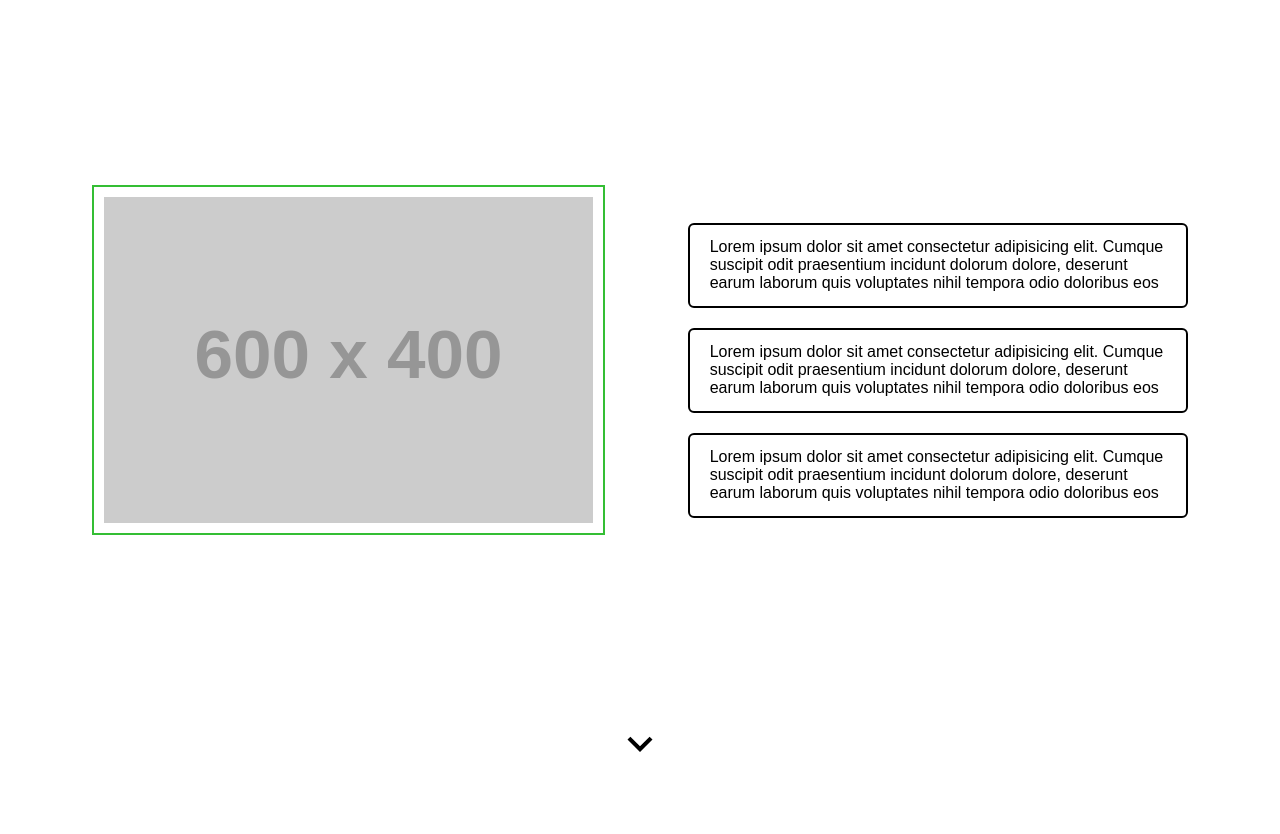
After one commit to PepijnBullens/rijTheorie_ontwikkelWeek, a PHP site: page /assets/php/result.php in a window 1280 px wide. The commit adds this page. Run offline with PHP 8.4, Linux system fonts and the light colour scheme; grey boxes labelled with a size stand in for pictures from a placeholder-image service; some libraries are stand-ins or nearby versions.

Commit message:
finished front end

```diff
--- /dev/null
+++ b/assets/css/results.css
@@ -0,0 +1,92 @@
+* {
+  box-sizing: border-box;
+  font-family: system-ui, -apple-system, BlinkMacSystemFont, "Segoe UI", Roboto,
+    Oxygen, Ubuntu, Cantarell, "Open Sans", "Helvetica Neue", sans-serif;
+}
+
+html,
+body {
+  margin: 0;
+  padding: 0;
+  min-height: 100vh;
+}
+
+#content {
+  display: flex;
+  flex-direction: column;
+  justify-content: center;
+  min-height: 100vh;
+}
+
+#top {
+  width: 100%;
+  height: 90vh;
+  display: flex;
+  align-items: center;
+  justify-content: space-evenly;
+  padding: 10px;
+}
+
+#top img {
+  height: 50%;
+  max-width: 100%;
+  object-fit: contain;
+  border: solid 2px rgb(52, 190, 52);
+  padding: 10px;
+}
+
+.result_text {
+  height: 85px;
+  width: 500px;
+  padding: 20px;
+  border: #000 solid 2px;
+  margin-top: 20px;
+  border-radius: 6px;
+  display: flex;
+  align-items: center;
+  font-family: Arial, Helvetica, sans-serif;
+  font-size: 16px;
+}
+
+.answer {
+  margin-bottom: 10px;
+  padding: 10px;
+  border: 1px solid #ddd;
+  border-radius: 5px;
+  background-color: #f9f9f9;
+  width: 150px;
+}
+.correct {
+  color: green;
+}
+.incorrect {
+  color: red;
+}
+
+#bottom {
+  height: 10vh;
+  display: flex;
+  align-items: center;
+  flex-direction: column;
+}
+
+#view_results {
+  width: 50px;
+  object-fit: contain;
+  transform: rotate(90deg);
+  cursor: pointer;
+  transition: all 500ms ease;
+}
+
+#answerTable {
+  opacity: 0;
+  display: flex;
+  justify-content: center;
+  width: 100%;
+  transition: all 500ms ease;
+}
+
+.answer {
+  width: calc(30% - 20px);
+  margin: 10px;
+}
--- a/assets/css/style.css
+++ b/assets/css/style.css
@@ -1,5 +1,7 @@
 * {
   box-sizing: border-box;
+  font-family: system-ui, -apple-system, BlinkMacSystemFont, "Segoe UI", Roboto,
+    Oxygen, Ubuntu, Cantarell, "Open Sans", "Helvetica Neue", sans-serif;
 }
 
 html,
@@ -71,7 +73,7 @@ footer {
   display: flex;
   align-items: center;
   cursor: pointer;
-  transition: 0.8s;
+  transition: 0.4s;
 }
 
 .answer_options:hover {
@@ -81,6 +83,7 @@ footer {
 .answer_options.selected {
   background-color: rgb(169, 169, 169);
 }
+
 .answer_text {
   font-size: 20px;
   font-family: Arial, Helvetica, sans-serif;
--- /dev/null
+++ b/assets/js/results.js
@@ -0,0 +1,12 @@
+function flip() {
+  let answerTable = document.querySelector("#answerTable");
+  let arrow = document.querySelector("#view_results");
+
+  if (answerTable.style.opacity == "1") {
+    answerTable.style.opacity = "0";
+    arrow.style.transform = "rotate(90deg)";
+  } else {
+    answerTable.style.opacity = "1";
+    arrow.style.transform = "rotate(-90deg)";
+  }
+}
--- /dev/null
+++ b/assets/php/result.php
@@ -0,0 +1,34 @@
+<!DOCTYPE html>
+<html lang="en">
+
+<head>
+    <meta charset="UTF-8">
+    <meta name="viewport" content="width=device-width, initial-scale=1.0">
+    <title>Results</title>
+    <link href="../css/results.css" rel="stylesheet">
+</head>
+
+<body>
+    <div id="content">
+        <div id="top">
+            <img src="https://placehold.co/600x400">
+
+            <div id="section_results">
+                <div class="result_text">Lorem ipsum dolor sit amet consectetur adipisicing elit. Cumque suscipit odit praesentium incidunt dolorum dolore, deserunt earum laborum quis voluptates nihil tempora odio doloribus eos</div>
+                <div class="result_text">Lorem ipsum dolor sit amet consectetur adipisicing elit. Cumque suscipit odit praesentium incidunt dolorum dolore, deserunt earum laborum quis voluptates nihil tempora odio doloribus eos</div>
+                <div class="result_text">Lorem ipsum dolor sit amet consectetur adipisicing elit. Cumque suscipit odit praesentium incidunt dolorum dolore, deserunt earum laborum quis voluptates nihil tempora odio doloribus eos</div>
+            </div>
+        </div>
+        <div id="bottom">
+            <img onclick="flip();" src="../chevron_right_24dp_FILL0_wght400_GRAD0_opsz24 (1).svg" id="view_results" alt="">
+            <div id="answerTable" class="answers">
+                <div class="answer correct">Vraag 1: Juist</div>
+                <div class="answer incorrect">Vraag 2: Onjuist</div>
+
+            </div>
+        </div>
+    </div>
+    <script src="../js/results.js"></script>
+</body>
+
+</html>
```
Also changed, not shown: assets/js/answer_checker.js (deleted, +0 -13 lines), assets/js/script.js (added, +11 -0 lines), assets/php/index.php (+4 -4 lines), assets/chevron_right_24dp_FILL0_wght400_GRAD0_opsz24 (1).svg (added).
